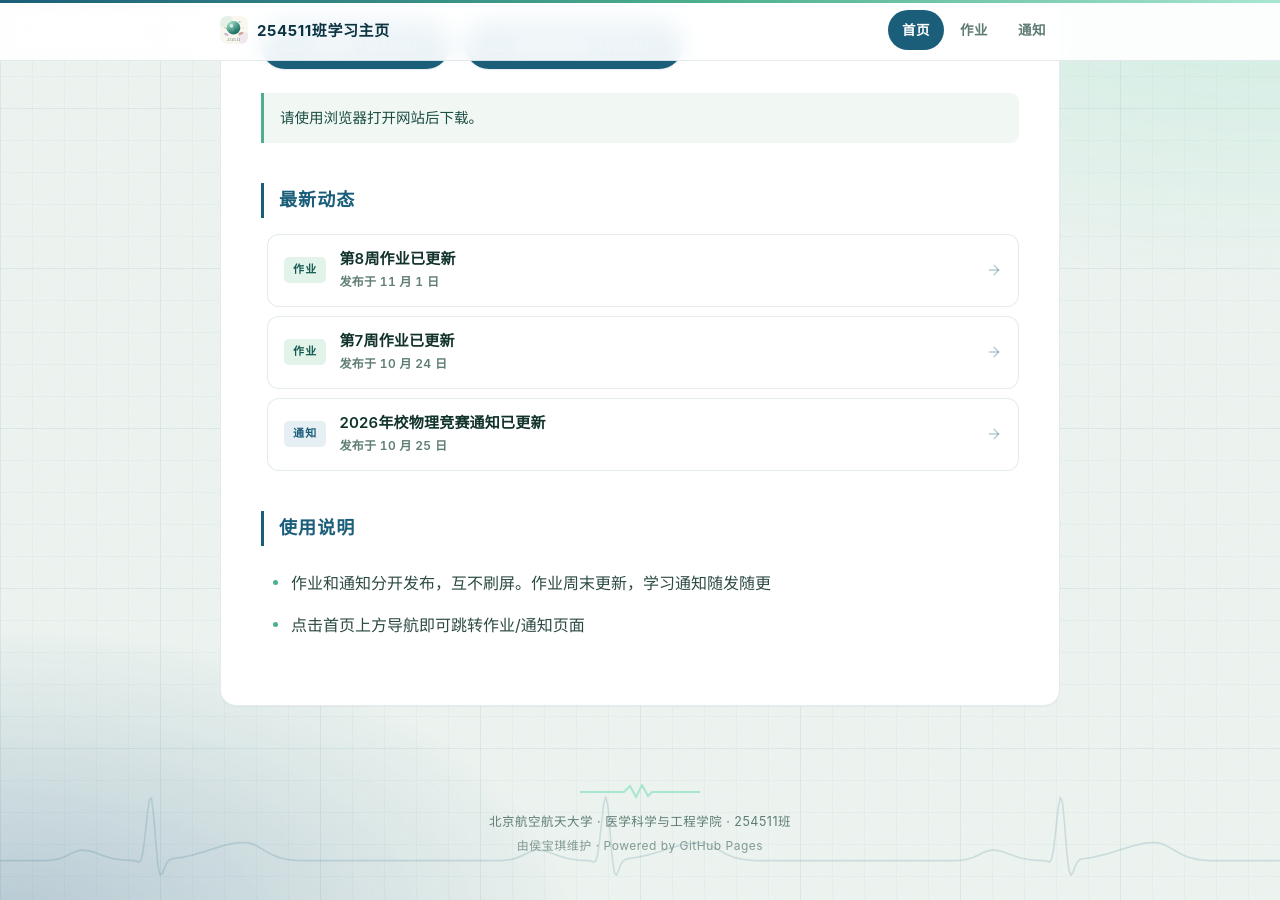
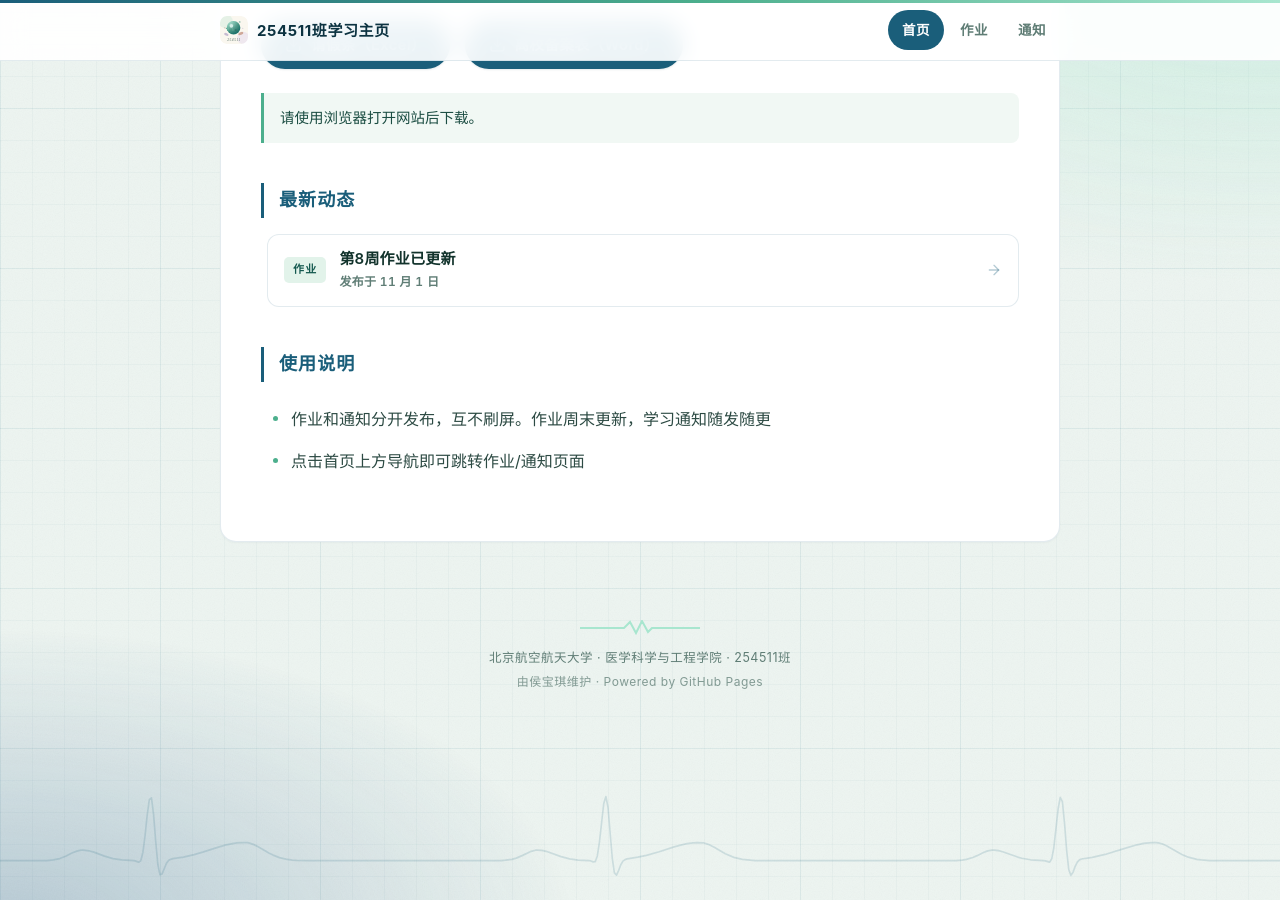
Before and after one commit to BertAGT/254511-Notifications, a Jekyll site: the page built from index.md, in a window 1280 px wide and 900 px high, scrolled down 532 px. Built offline with Jekyll 4.4.1, drawn with Linux system fonts in a browser that asks for light colours.

Commit message:
Update index.md

```diff
--- a/index.md
+++ b/index.md
@@ -19,9 +19,6 @@ show_banner: true
 
 - **11.1** 第8周作业已更新 → [查看](homework.html)
 
-- **10.24** 第7周作业已更新 → [查看](homework.html)
-- **10.25** 2026年校物理竞赛通知已更新 → [查看](notices.html)
-
 ## ❓ 使用说明
 
 - 作业和通知分开发布，互不刷屏。作业周末更新，学习通知随发随更
```
